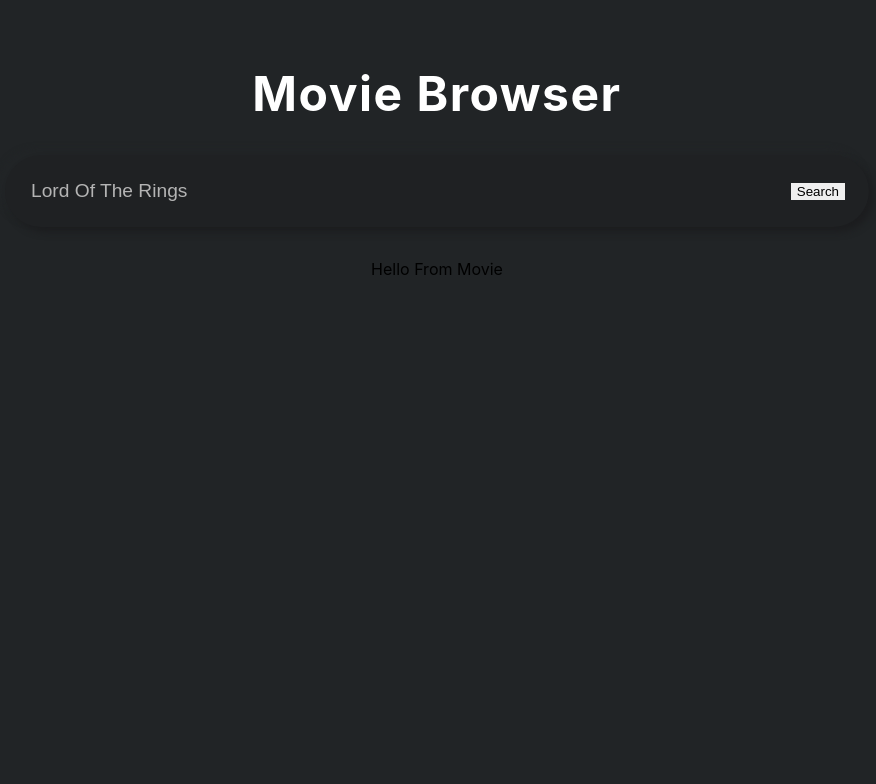
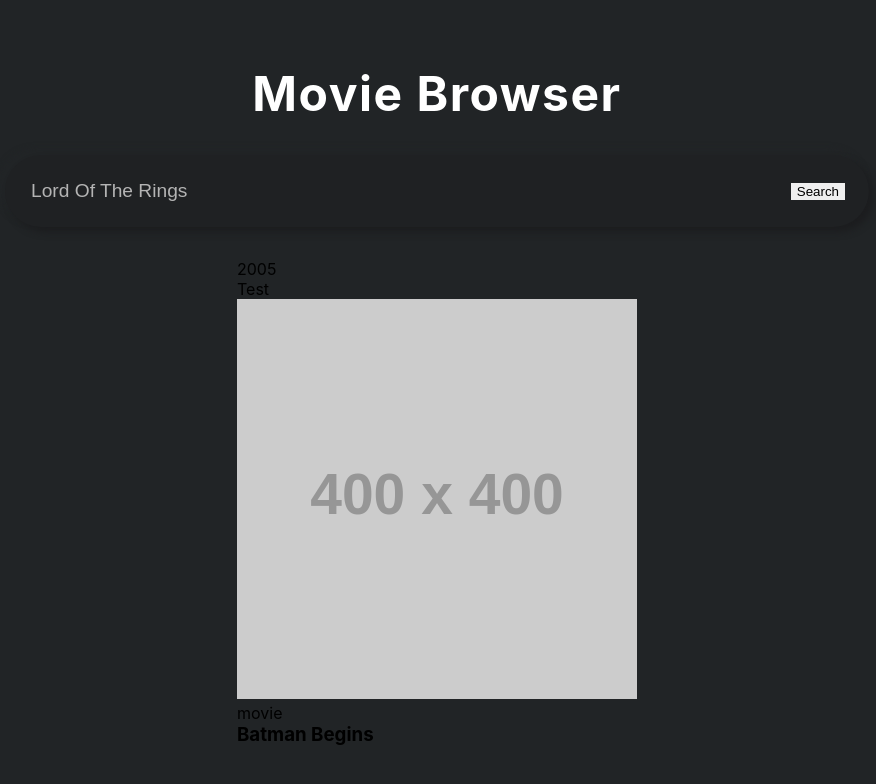
Before and after one commit to AlexSaxena/movie-browser, a React (Create React App) app: page / in a window 1280 px wide. Shown: the top 784 px of the page, without its empty margins (203-1079 px from the left). Built offline with nearby package versions, Linux system fonts and the light colour scheme; no server answers.

Commit message:
Renames Movie Comp->MovieCard, Adds card structure

```diff
--- a/src/App.js
+++ b/src/App.js
@@ -1,16 +1,16 @@
 import "./App.css";
 import { useEffect } from "react";
-import Movie from "./components/MovieComp";
+import MovieCard from "./components/MovieCard";
 
 const API_URL = "http://www.omdbapi.com/?apikey=b24517dd&";
 
-// const movie1 = {
-//   Title: "Batman Begins",
-//   Year: "2005",
-//   imdbID: "tt0372784",
-//   Type: "movie",
-//   Poster: "N/A",
-// };
+const movie1 = {
+  Title: "Batman Begins",
+  Year: "2005",
+  imdbID: "tt0372784",
+  Type: "movie",
+  Poster: "N/A",
+};
 
 function App() {
   const movieQuery = async (title) => {
@@ -38,7 +38,7 @@ function App() {
       </div>
 
       <div className="container">
-        <Movie />
+        <MovieCard movie1={movie1} />
       </div>
     </div>
   );
--- /dev/null
+++ b/src/components/MovieCard.js
@@ -0,0 +1,32 @@
+import React from "react";
+
+const MovieCard = ({ movie1 }) => {
+  console.log("props ->", movie1);
+
+  return (
+    <div className="movie">
+      <div>
+        <p>{movie1.Year}</p>
+        <p>Test</p>
+      </div>
+
+      <div>
+        <img
+          src={
+            movie1.Poster !== "N/A"
+              ? movie1.Poster
+              : "https://via.placeholder.com/400"
+          }
+          alt={movie1.Title}
+        />
+      </div>
+
+      <div>
+        <span>{movie1.Type}</span>
+        <h3>{movie1.Title}</h3>
+      </div>
+    </div>
+  );
+};
+
+export default MovieCard;
--- a/src/components/MovieComp.js
+++ /dev/null
@@ -1,5 +0,0 @@
-function Movie(props) {
-  return <p>Hello From Movie</p>;
-}
-
-export default Movie;
```
